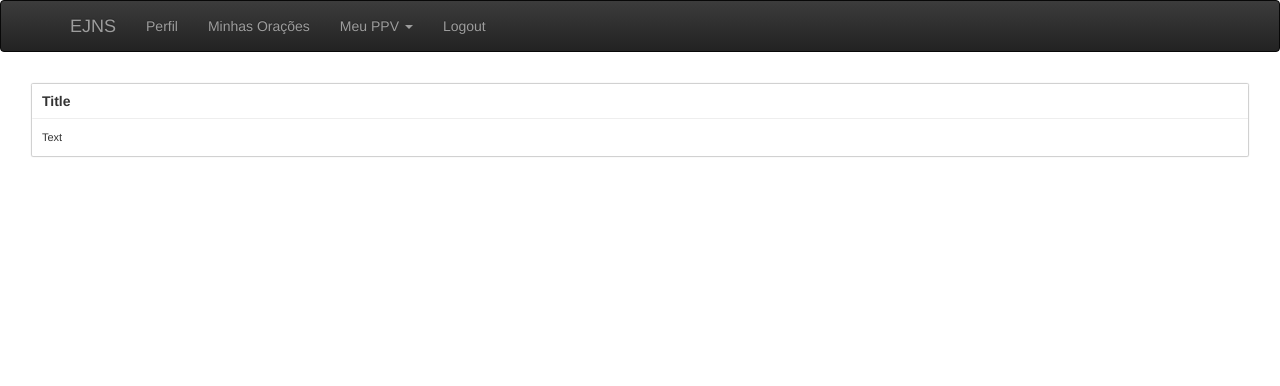
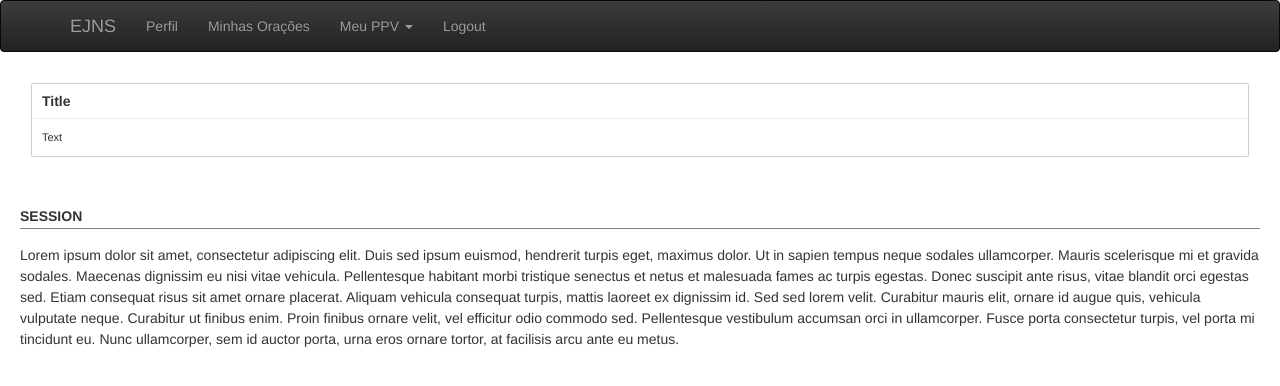
Before and after one commit to kizylyrio/olograce-ui, a React (Create React App) app: page / in a window 1280 px wide. Shown: the top 386 px of the page. Built offline with nearby package versions, Linux system fonts and the light colour scheme.

Commit message:
add session

```diff
--- a/src/view/Main.jsx
+++ b/src/view/Main.jsx
@@ -1,7 +1,7 @@
 import React, { Component } from 'react';
 import Menu from './Menu'
 import Card from './Card'
-// import './Menu.css';
+import Session from './Session'
 
 class Main extends Component {
     render() {
@@ -9,6 +9,7 @@ class Main extends Component {
         <div>
           <Menu/>
           <Card/>
+          <Session />
         </div>
       );
     }
--- /dev/null
+++ b/src/view/Session.css
@@ -0,0 +1,23 @@
+.Session{
+    padding-left: 2rem;
+    padding-right: 2rem;
+}
+.Session-title{
+    line-height: 1.25;
+    margin-top: 0;
+    margin-bottom: 0;
+    font-weight: 600;
+    /* letter-spacing: .1em; */
+    text-transform: uppercase;
+    padding-top: 2rem;
+    border-bottom-style: solid;
+    border-bottom-width: 1px;
+    padding-bottom: .25rem;
+    border-color: rgba(0,0,0,.5);
+}
+
+.Session-content{
+    line-height: 1.5;
+    margin-top: 16px;
+    margin-bottom: 16px;
+}
--- /dev/null
+++ b/src/view/Session.jsx
@@ -0,0 +1,19 @@
+import React, { Component } from 'react';
+import './Session.css';
+
+class Session extends Component {
+    render() {
+      return (
+        <div className="Session">
+            <div className="Session-title">
+                Session
+            </div>
+            <p className="Session-content">
+            Lorem ipsum dolor sit amet, consectetur adipiscing elit. Duis sed ipsum euismod, hendrerit turpis eget, maximus dolor. Ut in sapien tempus neque sodales ullamcorper. Mauris scelerisque mi et gravida sodales. Maecenas dignissim eu nisi vitae vehicula. Pellentesque habitant morbi tristique senectus et netus et malesuada fames ac turpis egestas. Donec suscipit ante risus, vitae blandit orci egestas sed. Etiam consequat risus sit amet ornare placerat. Aliquam vehicula consequat turpis, mattis laoreet ex dignissim id. Sed sed lorem velit. Curabitur mauris elit, ornare id augue quis, vehicula vulputate neque. Curabitur ut finibus enim. Proin finibus ornare velit, vel efficitur odio commodo sed. Pellentesque vestibulum accumsan orci in ullamcorper. Fusce porta consectetur turpis, vel porta mi tincidunt eu. Nunc ullamcorper, sem id auctor porta, urna eros ornare tortor, at facilisis arcu ante eu metus.
+            </p>
+        </div>
+      );
+    }
+  }
+
+  export default Session;
```
